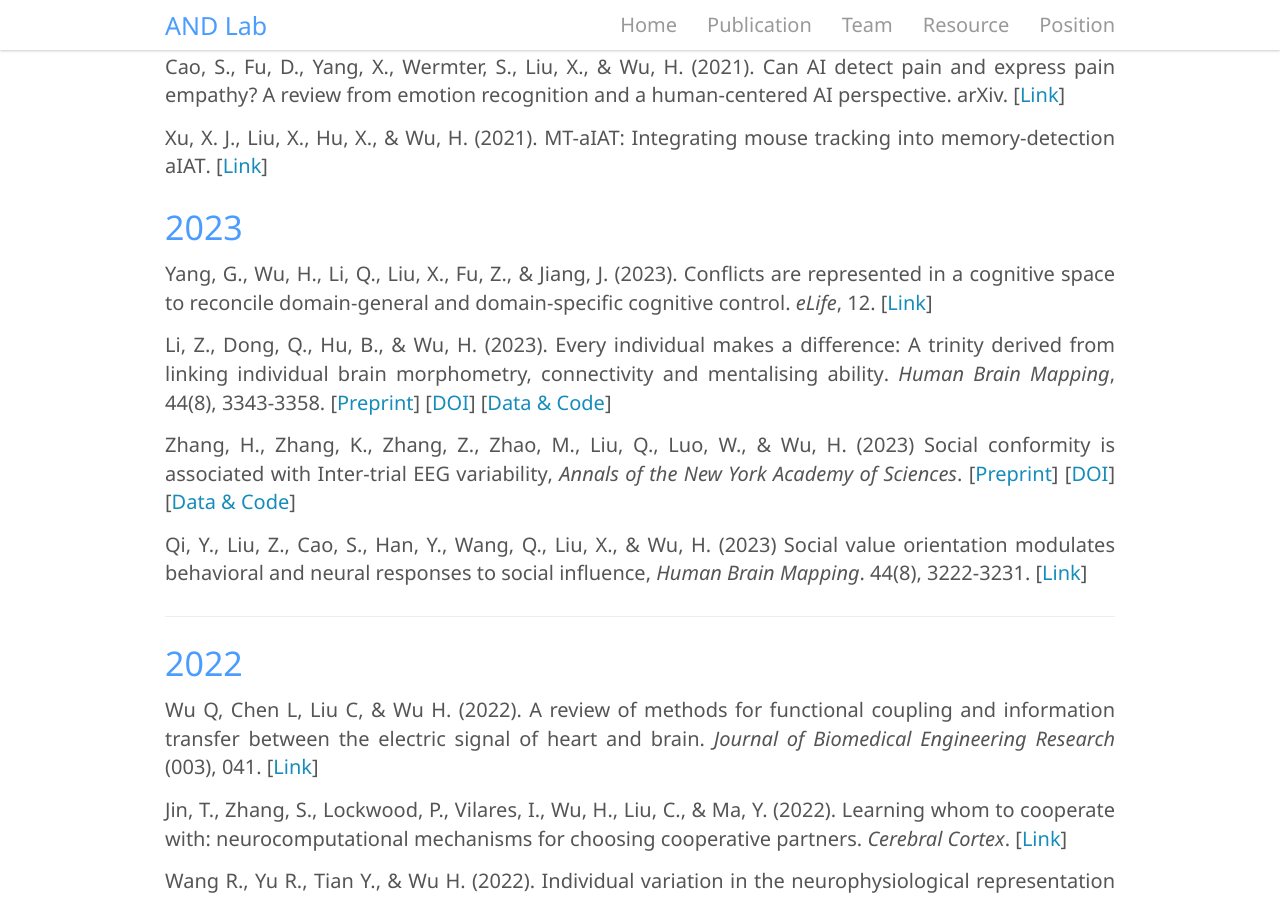
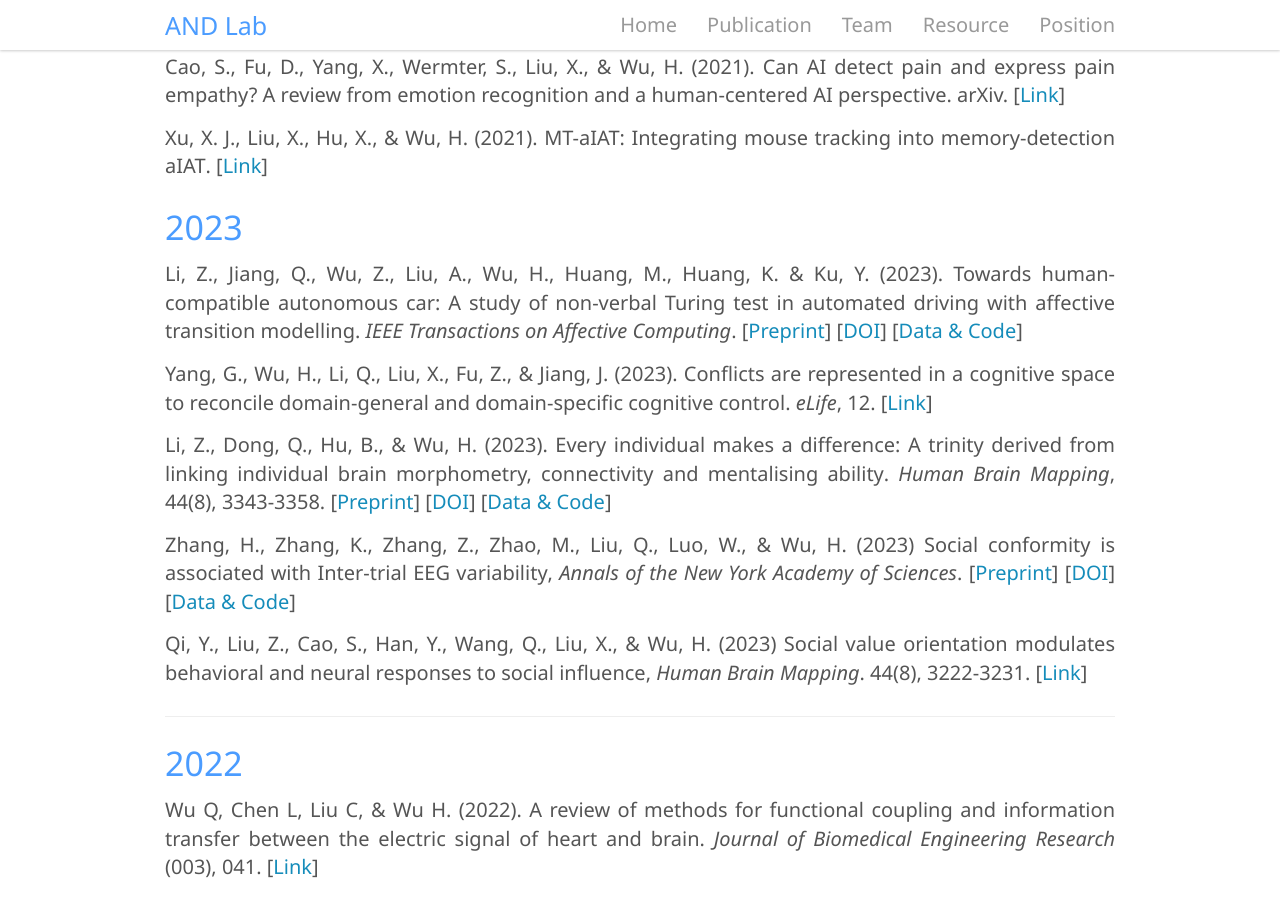
Before and after one commit to andlab-um/lab-website, a Jekyll site: the page built from _pages/publication.md, in a window 1280 px wide and 900 px high, scrolled down 461 px. Built offline with Jekyll 4.4.1, drawn with Linux system fonts in a browser that asks for light colours; nearby versions of some CDN libraries.

Commit message:
Update publication.md

```diff
--- a/_pages/publication.md
+++ b/_pages/publication.md
@@ -26,6 +26,8 @@ Cao, S., Fu, D., Yang, X., Wermter, S., Liu, X., & Wu, H. (2021). **Can AI detec
 Xu, X. J., Liu, X., Hu, X., & Wu, H. (2021). **MT-aIAT: Integrating mouse tracking into memory-detection aIAT**. [[Link](https://doi.org/10.31234/osf.io/ny9xq){:target="_blank"}]
 
 ### 2023
+
+Li, Z., Jiang, Q., Wu, Z., Liu, A., Wu, H., Huang, M., Huang, K. & Ku, Y. (2023). **Towards human-compatible autonomous car: A study of non-verbal Turing test in automated driving with affective transition modelling**. *IEEE Transactions on Affective Computing*. [[Preprint](https://arxiv.org/abs/2212.02908){:target="_blank"}] [[DOI](https://doi.org/10.1109/TAFFC.2023.3279311){:target="_blank"}] [[Data & Code](https://github.com/Das-Boot/bot_or_not){:target="_blank"}]
 
 Yang, G., Wu, H., Li, Q., Liu, X., Fu, Z., & Jiang, J. (2023). **Conflicts are represented in a cognitive space to reconcile domain-general and domain-specific cognitive control**. *eLife*, 12. [[Link](https://doi.org/10.7554/eLife.87126.1){:target="      _blank"}]
 
```
